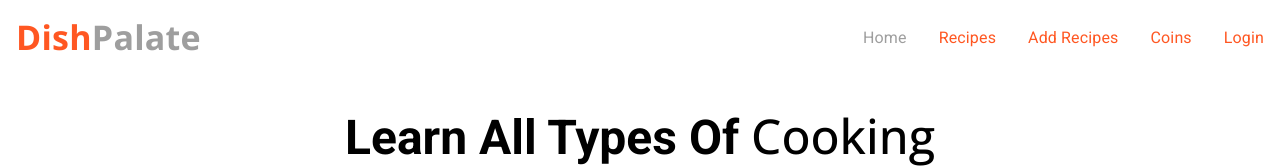
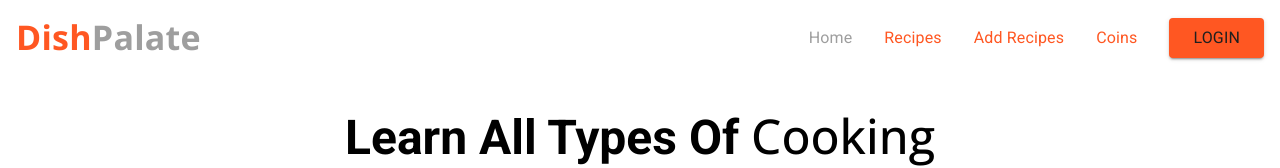
Before and after one commit to Mostakimw/dish-palate-client, a React (Vite) app: page / in a window 1280 px wide. Shown: the top 168 px of the page. Built offline with nearby package versions, Linux system fonts and the light colour scheme; no server answers.

Commit message:
google login done with firbase

```diff
--- a/package.json
+++ b/package.json
@@ -14,8 +14,11 @@
     "@emotion/styled": "^11.11.5",
     "@mui/icons-material": "^5.15.18",
     "@mui/material": "^5.15.18",
+    "@reduxjs/toolkit": "^2.2.5",
+    "firebase": "^10.12.1",
     "react": "^18.2.0",
     "react-dom": "^18.2.0",
+    "react-redux": "^9.1.2",
     "react-router-dom": "^6.23.1"
   },
   "devDependencies": {
--- a/src/components/shared/Navbar/Navbar.tsx
+++ b/src/components/shared/Navbar/Navbar.tsx
@@ -1,5 +1,6 @@
 import {
   Box,
+  Button,
   Drawer,
   Hidden,
   IconButton,
@@ -11,12 +12,33 @@ import {
 import { NavLink } from "react-router-dom";
 import Container from "../../UI/Container/Container";
 import MenuIcon from "@mui/icons-material/Menu";
-import { useState } from "react";
+import { useContext, useState } from "react";
+import { AuthContext } from "../../../lib/Provider/AuthProviders";
 
 interface THamburgerMenuProps {
   open: boolean;
   handleDrawerOpen: () => void;
 }
+
+const Navbar = () => {
+  const { user, googleLogin } = useContext(AuthContext);
+  console.log(user?.displayName);
+  const [open, setOpen] = useState<boolean>(false);
+
+  const handleDrawerOpen = () => {
+    setOpen(true);
+  };
+
+  const handleDrawerClose = () => {
+    setOpen(false);
+  };
+
+  const handleLogin = () => {
+    console.log("clicked");
+    googleLogin().then((result) => {
+      console.log(result.user.displayName);
+    });
+  };
 
   const menuItems = (
     <>
@@ -32,22 +54,17 @@ const menuItems = (
       <Typography component={NavLink} to="/coins">
         Coins
       </Typography>
-    <Typography component={NavLink} to="/login">
+      <Box>
+        {user?.displayName ? (
+          <Typography component={Button}>Logout</Typography>
+        ) : (
+          <Typography component={Button} onClick={handleLogin}>
             Login
           </Typography>
+        )}
+      </Box>
     </>
   );
-
-const Navbar = () => {
-  const [open, setOpen] = useState<boolean>(false);
-
-  const handleDrawerOpen = () => {
-    setOpen(true);
-  };
-
-  const handleDrawerClose = () => {
-    setOpen(false);
-  };
 
   return (
     <Container>
@@ -68,6 +85,7 @@ const Navbar = () => {
         <Stack
           direction="row"
           justifyContent="space-between"
+          alignItems="center"
           gap={4}
           sx={{
             "& a": {
@@ -104,6 +122,7 @@ const Navbar = () => {
             <ListItem sx={{ width: 300 }}>
               <Stack
                 direction="column"
+                justifyContent="center"
                 gap={2}
                 sx={{
                   "& a": {
--- /dev/null
+++ b/src/firebase/firebase.config.ts
@@ -0,0 +1,19 @@
+// Import the functions you need from the SDKs you need
+import { initializeApp } from "firebase/app";
+// TODO: Add SDKs for Firebase products that you want to use
+// https://firebase.google.com/docs/web/setup#available-libraries
+
+// Your web app's Firebase configuration
+const firebaseConfig = {
+  apiKey: "AIzaSyA4fU3BcpCJbIb64-90REveXZHlyhjX1Bo",
+  authDomain: "dish-palate.firebaseapp.com",
+  projectId: "dish-palate",
+  storageBucket: "dish-palate.appspot.com",
+  messagingSenderId: "858864696344",
+  appId: "1:858864696344:web:08e201e34adbe0c93e576d",
+};
+
+//?NOTE: I didn't keep firebase config in .env file. Because if you can access easily without any difficulties
+
+// Initialize Firebase
+export const app = initializeApp(firebaseConfig);
--- /dev/null
+++ b/src/lib/Provider/AuthProviders.tsx
@@ -0,0 +1,61 @@
+import {
+  User,
+  UserCredential,
+  getAuth,
+  onAuthStateChanged,
+  signInWithPopup,
+} from "firebase/auth";
+import React, { createContext, useEffect, useState } from "react";
+import { app } from "../../firebase/firebase.config";
+import { GoogleAuthProvider } from "firebase/auth";
+
+type TAuthInfo = {
+  user: User | null;
+  googleLogin: () => Promise<UserCredential>;
+  loading: boolean;
+};
+
+const defaultAuthInfo: TAuthInfo = {
+  user: null,
+  googleLogin: () => Promise.reject(),
+  loading: true,
+};
+
+export const AuthContext = createContext<TAuthInfo>(defaultAuthInfo);
+
+// export const AuthContext = createContext(null);
+
+const auth = getAuth(app);
+
+const AuthProviders = ({ children }: { children: React.ReactNode }) => {
+  const [user, setUser] = useState<User | null>(null);
+  const [loading, setLoading] = useState<boolean>(true);
+  const googleProvider = new GoogleAuthProvider();
+
+  const googleLogin = () => {
+    setLoading(true);
+    return signInWithPopup(auth, googleProvider);
+  };
+
+  // ! observer
+  useEffect(() => {
+    const unsubscribe = onAuthStateChanged(auth, (loggedUser) => {
+      setUser(loggedUser);
+      setLoading(false);
+    });
+    return () => {
+      unsubscribe();
+    };
+  }, []);
+
+  const authInfo: TAuthInfo = {
+    user,
+    loading,
+    googleLogin,
+  };
+  return (
+    <AuthContext.Provider value={authInfo}>{children}</AuthContext.Provider>
+  );
+};
+
+export default AuthProviders;
--- a/src/lib/Provider/Provider.tsx
+++ b/src/lib/Provider/Provider.tsx
@@ -1,8 +1,13 @@
 import { ThemeProvider } from "@mui/material";
 import { theme } from "../Theme/Theme";
+import AuthProviders from "./AuthProviders";
 
 const Providers = ({ children }: { children: React.ReactNode }) => {
-  return <ThemeProvider theme={theme}>{children}</ThemeProvider>;
+  return (
+    <AuthProviders>
+      <ThemeProvider theme={theme}>{children}</ThemeProvider>
+    </AuthProviders>
+  );
 };
 
 export default Providers;
```
Also changed, not shown: 1 other file (tests, documents, lock files or other folders). Lines whose indentation alone changed are shown as unchanged.
